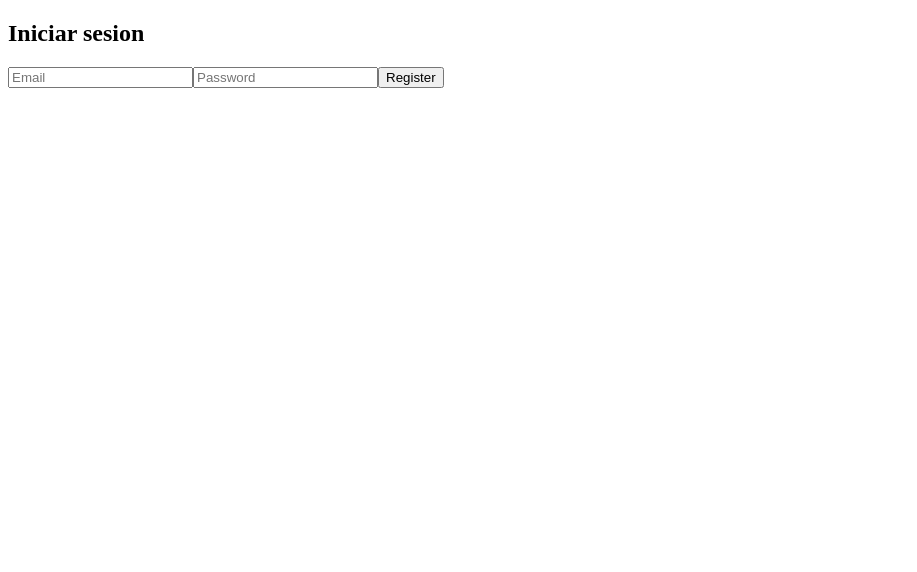
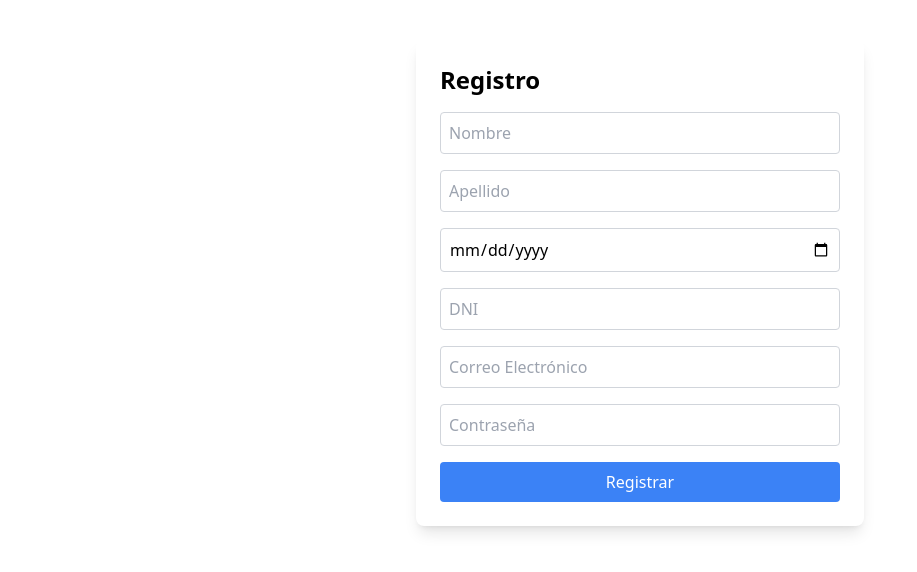
Before and after one commit to Ivaldum/crypto-tracker, a React (Vite) app in the folder crypto-frontend/: page /auth/register in a window 1280 px wide. Shown: the top 572 px of the page, without its empty margins (0-917 px from the left). Built offline with nearby package versions, Linux system fonts and the light colour scheme.

Commit message:
fix styles

```diff
--- a/crypto-frontend/src/components/Login.tsx
+++ b/crypto-frontend/src/components/Login.tsx
@@ -1,4 +1,4 @@
-import React, { useState } from 'react';
+import { useState } from 'react';
 import axios from 'axios';
 
 const Login: React.FC = () => {
@@ -8,39 +8,43 @@ const Login: React.FC = () => {
 
   const handleLogin = async () => {
     try {
-      const response = await axios.post('http://localhost:3001/auth/login', {
+      const response = await axios.post('http://localhost:5173/auth/login', {
         email,
         password,
       });
-
-      // Guardar el token en localStorage
-      const token = response.data.token;
-      localStorage.setItem('token', token);
-
       setMessage('Inicio de sesión exitoso');
+      localStorage.setItem('token', response.data.token);
     } catch (error) {
-      setMessage(error);
-      console.log(error)
+      setMessage('Error en el inicio de sesión');
     }
   };
 
   return (
-    <div>
-      <h2>Iniciar Sesión</h2>
+    <div className="max-w-md mx-auto mt-10 p-6 bg-white shadow-lg rounded-lg">
+      <h2 className="text-2xl font-bold mb-4">Iniciar Sesión</h2>
+      <div className="space-y-4">
         <input
           type="email"
-        placeholder="Email"
+          placeholder="Correo Electrónico"
           value={email}
           onChange={(e) => setEmail(e.target.value)}
+          className="w-full p-2 border border-gray-300 rounded"
         />
         <input
           type="password"
-        placeholder="Password"
+          placeholder="Contraseña"
           value={password}
           onChange={(e) => setPassword(e.target.value)}
+          className="w-full p-2 border border-gray-300 rounded"
         />
-      <button onClick={handleLogin}>Login</button>
-      {message && <p>{message}</p>}
+        <button
+          onClick={handleLogin}
+          className="w-full bg-blue-500 text-white p-2 rounded hover:bg-blue-600"
+        >
+          Iniciar Sesión
+        </button>
+        {message && <p className="text-red-500 mt-4">{message}</p>}
+      </div>
     </div>
   );
 };
--- a/crypto-frontend/src/components/Panel.tsx
+++ b/crypto-frontend/src/components/Panel.tsx
@@ -1,18 +1,17 @@
-import { useEffect, useState } from "react";
-import axios from "axios";
-import { getToken } from "../utils/auth";
+import React, { useEffect, useState } from 'react';
+import axios from 'axios';
+import { getToken } from '../utils/auth';
 
 interface Crypto {
-    id: number,
-    name: string,
-    symbol: string,
-    price: number,
-    trend: number
+  id: number;
+  name: string;
+  symbol: string;
+  price: number;
+  trend: number;
 }
 
 const Panel: React.FC = () => {
-    const [cryptos, setCryptos] = useState<Crypto[]>([])
-    const [error, setError] = useState<string | null>(null)
+  const [cryptos, setCryptos] = useState<Crypto[]>([]);
   const [newCrypto, setNewCrypto] = useState<Crypto>({
     id: 0,
     name: '',
@@ -20,6 +19,7 @@ const Panel: React.FC = () => {
     price: 0,
     trend: 0,
   });
+  const [error, setError] = useState<string | null>(null);
 
   useEffect(() => {
     const fetchCryptos = async () => {
@@ -28,17 +28,18 @@ const Panel: React.FC = () => {
 
         const response = await axios.get('http://localhost:3001/api/cryptos', {
           headers: {
-                        Authorization: `Bearer ${token}`
+            Authorization: `Bearer ${token}`,
+          },
+        });
+
+        setCryptos(response.data);
+      } catch (error) {
+        setError('No se pudieron obtener las criptomonedas');
       }
-                });
-                setCryptos(response.data)
-            } catch (error) {
-                setError('No se pudieron obtener las crytp')
-            }
-        }
-        fetchCryptos()
-    }, [])
+    };
 
+    fetchCryptos();
+  }, []);
 
   const addCrypto = async () => {
     try {
@@ -57,61 +58,70 @@ const Panel: React.FC = () => {
     }
   };
 
-    return(
-        <div>
-        <h1>Panel de Seguimiento de Criptomonedas</h1>
-        {error && <p style={{ color: 'red' }}>{error}</p>}
+  return (
+    <div className="max-w-2xl mx-auto p-4">
+      <h1 className="text-2xl font-bold mb-4">Panel de Seguimiento de Criptomonedas</h1>
+      {error && <p className="text-red-500">{error}</p>}
 
-        <div>
+      <div className="mb-4">
         <input
           type="text"
           placeholder="Nombre"
+          className="border rounded px-3 py-2 mr-2"
           value={newCrypto.name}
           onChange={(e) => setNewCrypto({ ...newCrypto, name: e.target.value })}
         />
         <input
           type="text"
           placeholder="Símbolo"
+          className="border rounded px-3 py-2 mr-2"
           value={newCrypto.symbol}
           onChange={(e) => setNewCrypto({ ...newCrypto, symbol: e.target.value })}
         />
         <input
           type="number"
           placeholder="Precio"
+          className="border rounded px-3 py-2 mr-2"
           value={newCrypto.price}
           onChange={(e) => setNewCrypto({ ...newCrypto, price: parseFloat(e.target.value) })}
         />
         <input
           type="number"
           placeholder="Tendencia"
+          className="border rounded px-3 py-2 mr-2"
           value={newCrypto.trend}
           onChange={(e) => setNewCrypto({ ...newCrypto, trend: parseFloat(e.target.value) })}
         />
-          <button onClick={addCrypto}>Añadir Criptomoneda</button>
+        <button
+          onClick={addCrypto}
+          className="bg-blue-500 text-white rounded px-4 py-2 hover:bg-blue-600"
+        >
+          Añadir Criptomoneda
+        </button>
       </div>
 
-        <table>
+      <table className="w-full border-collapse">
         <thead>
           <tr>
-              <th>Nombre</th>
-              <th>Símbolo</th>
-              <th>Precio</th>
-              <th>Tendencia</th>
+            <th className="border-b py-2 text-left">Nombre</th>
+            <th className="border-b py-2 text-left">Símbolo</th>
+            <th className="border-b py-2 text-left">Precio</th>
+            <th className="border-b py-2 text-left">Tendencia</th>
           </tr>
         </thead>
         <tbody>
           {cryptos.map((crypto) => (
             <tr key={crypto.id}>
-                <td>{crypto.name}</td>
-                <td>{crypto.symbol}</td>
-                <td>{crypto.price}</td>
-                <td>{crypto.trend}</td>
+              <td className="border-b py-2">{crypto.name}</td>
+              <td className="border-b py-2">{crypto.symbol}</td>
+              <td className="border-b py-2">{crypto.price}</td>
+              <td className="border-b py-2">{crypto.trend}</td>
             </tr>
           ))}
         </tbody>
       </table>
     </div>
-    )
-}
+  );
+};
 
-export default Panel
+export default Panel;
--- a/crypto-frontend/src/components/Register.tsx
+++ b/crypto-frontend/src/components/Register.tsx
@@ -1,31 +1,92 @@
-import { useState } from "react";
-import axios from 'axios'
+import { useState } from 'react';
+import axios from 'axios';
 
 const Register: React.FC = () => {
-    const [email, setEmail] = useState('');
-    const [password, setPassword] = useState('');
+  const [formData, setFormData] = useState({
+    firstName: '',
+    lastName: '',
+    birthDate: '',
+    dni: '',
+    email: '',
+    password: '',
+  });
   const [message, setMessage] = useState('');
+
+  const handleChange = (e: React.ChangeEvent<HTMLInputElement>) => {
+    setFormData({ ...formData, [e.target.name]: e.target.value });
+  };
 
   const handleRegister = async () => {
     try {
-            const response = await axios.post('http://localhost:3001/auth/register', {email, password} )
-            setMessage('User successfully registered')
+      const response = await axios.post('http://localhost:5173/auth/register', formData);
+      setMessage('Usuario registrado con éxito');
     } catch (error) {
-            setMessage('login failed')
-            console.log(error)
+      setMessage('Error en el registro');
     }
-    }
+  };
 
   return (
-        <div>
-            <h2>Iniciar sesion</h2>
-            <input type="email" placeholder="Email" value={email} onChange={(e) => setEmail(e.target.value)} />
-            <input type="password" placeholder="Password" value={password} onChange={(e) => setPassword(e.target.value)} />
-            <button onClick={handleRegister}>Register</button>
-            {message && <p>{message}</p>}
+    <div className="max-w-md mx-auto mt-10 p-6 bg-white shadow-lg rounded-lg">
+      <h2 className="text-2xl font-bold mb-4">Registro</h2>
+      <div className="space-y-4">
+        <input
+          type="text"
+          name="firstName"
+          placeholder="Nombre"
+          value={formData.firstName}
+          onChange={handleChange}
+          className="w-full p-2 border border-gray-300 rounded"
+        />
+        <input
+          type="text"
+          name="lastName"
+          placeholder="Apellido"
+          value={formData.lastName}
+          onChange={handleChange}
+          className="w-full p-2 border border-gray-300 rounded"
+        />
+        <input
+          type="date"
+          name="birthDate"
+          placeholder="Fecha de Nacimiento"
+          value={formData.birthDate}
+          onChange={handleChange}
+          className="w-full p-2 border border-gray-300 rounded"
+        />
+        <input
+          type="text"
+          name="dni"
+          placeholder="DNI"
+          value={formData.dni}
+          onChange={handleChange}
+          className="w-full p-2 border border-gray-300 rounded"
+        />
+        <input
+          type="email"
+          name="email"
+          placeholder="Correo Electrónico"
+          value={formData.email}
+          onChange={handleChange}
+          className="w-full p-2 border border-gray-300 rounded"
+        />
+        <input
+          type="password"
+          name="password"
+          placeholder="Contraseña"
+          value={formData.password}
+          onChange={handleChange}
+          className="w-full p-2 border border-gray-300 rounded"
+        />
+        <button
+          onClick={handleRegister}
+          className="w-full bg-blue-500 text-white p-2 rounded hover:bg-blue-600"
+        >
+          Registrar
+        </button>
+        {message && <p className="text-red-500 mt-4">{message}</p>}
       </div>
+    </div>
+  );
+};
 
-    )
-}
-
-export default Register
+export default Register;
--- a/crypto-frontend/src/index.css
+++ b/crypto-frontend/src/index.css
@@ -0,0 +1,3 @@
+@tailwind base;
+@tailwind components;
+@tailwind utilities;
```
Lines whose indentation alone changed are shown as unchanged.
